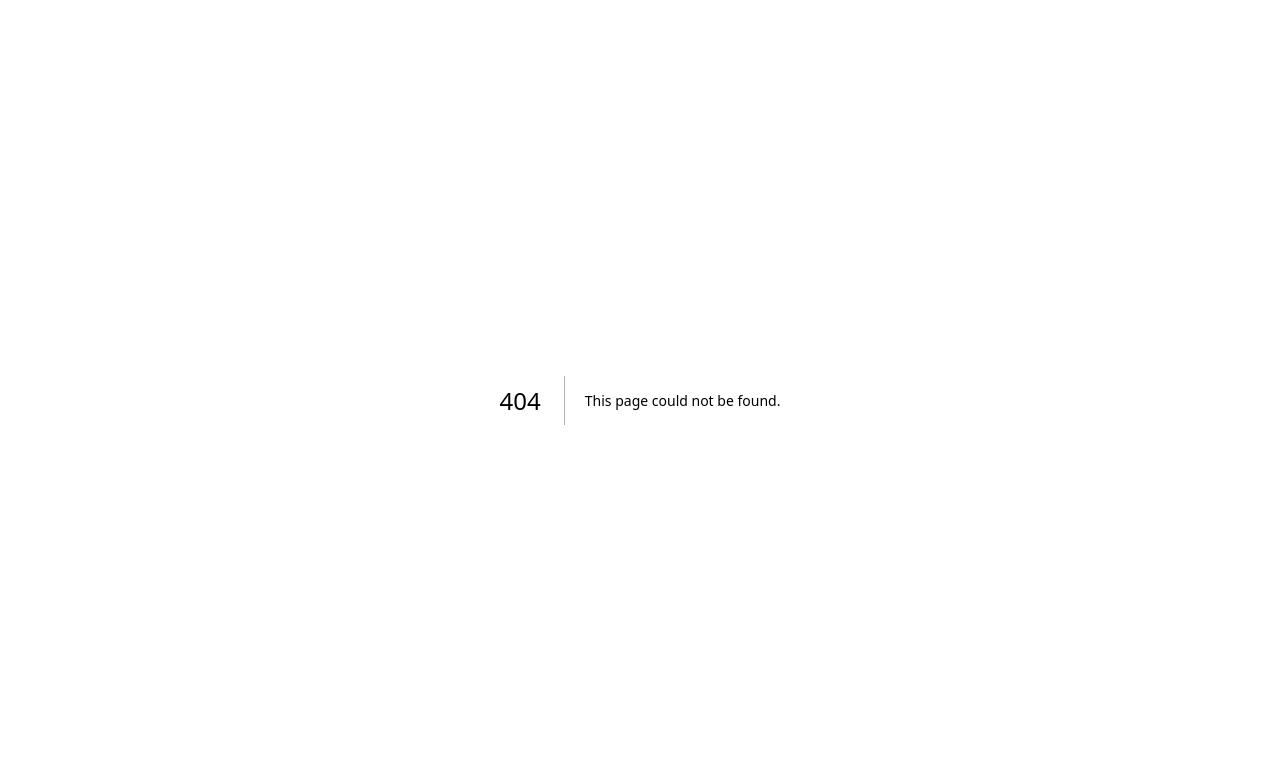
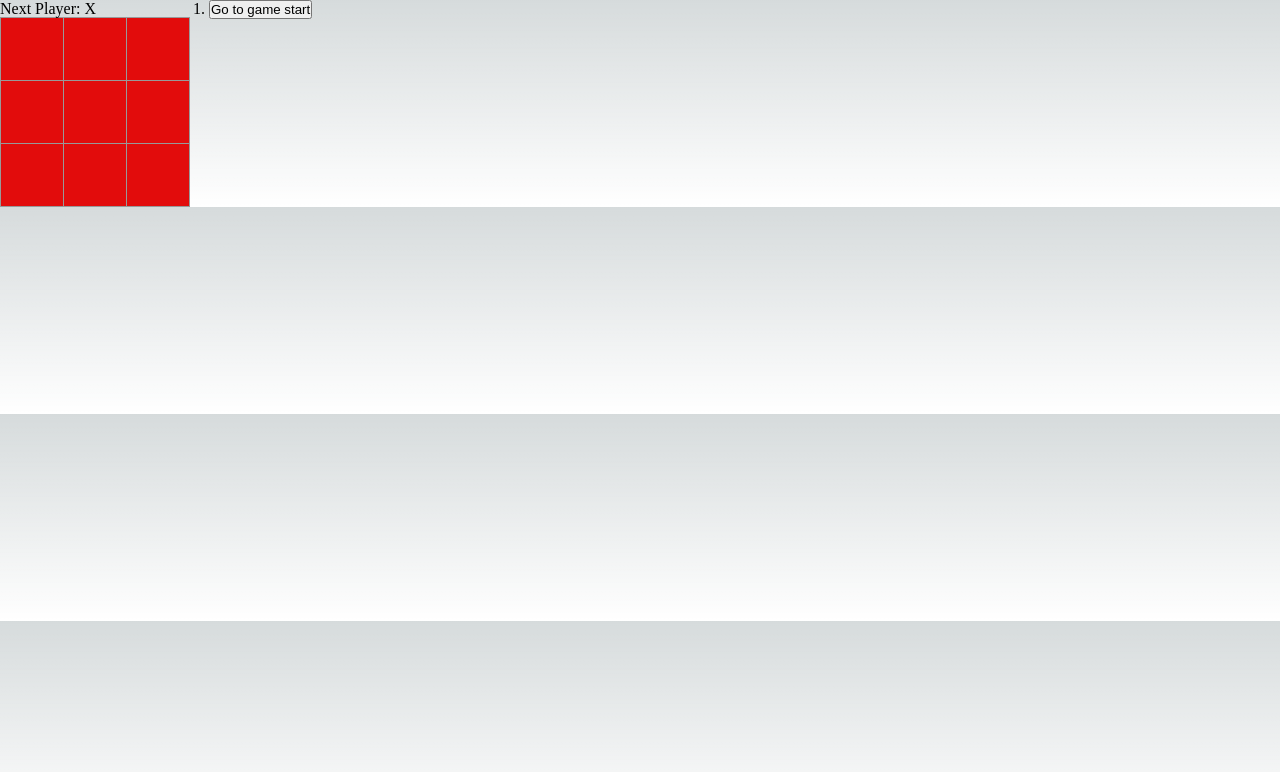
Before and after one commit to cherryshek-1014/react-projects, a Next.js app: page /tutorial/tic_tac_toe in a window 1280 px wide. Before the commit this address had no page. Shown: the top 772 px of the page. Built offline with nearby package versions, Linux system fonts and the light colour scheme.

Commit message:
add exisitng project files to Git

```diff
--- /dev/null
+++ b/pages/tutorial/tic_tac_toe.tsx
@@ -0,0 +1,122 @@
+import styles from '>>/styles/Home.module.css'
+import next from 'next';
+import { useState } from 'react'
+import { consumers } from 'stream';
+
+function Square({ value, onSquareClick }) {
+    return (
+        <button className={styles.square} onClick={onSquareClick}>
+            {value}</button>
+    );
+}
+
+
+function Board({ xIsNext, squares, onPlay }) {
+    function handleClick(i) {
+        if (squares[i] || calculateWinner(squares)) {
+            return;
+        }
+        const nextSquares = squares.slice();
+        if (xIsNext) {
+            nextSquares[i] = "X"
+        } else {
+            nextSquares[i] = "O"
+        }
+        onPlay(nextSquares)
+    }
+
+    const winner = calculateWinner(squares);
+    let status;
+    if (winner) {
+        status = "Winner: " + winner;
+    } else {
+        status = "Next Player: " + (xIsNext ? "X" : "O")
+    }
+
+    return (
+        <>
+            <div className='status'>{status}</div>
+            <div className={styles['board-row']}>
+                <Square value={squares[0]} onSquareClick={() => handleClick(0)} />
+                <Square value={squares[1]} onSquareClick={() => handleClick(1)} />
+                <Square value={squares[2]} onSquareClick={() => handleClick(2)} />
+            </div>
+
+            <div className={styles['board-row']}>
+                <Square value={squares[3]} onSquareClick={() => handleClick(3)} />
+                <Square value={squares[4]} onSquareClick={() => handleClick(4)} />
+                <Square value={squares[5]} onSquareClick={() => handleClick(5)} />
+            </div>
+
+            <div className={styles['board-row']}>
+                <Square value={squares[6]} onSquareClick={() => handleClick(6)} />
+                <Square value={squares[7]} onSquareClick={() => handleClick(7)} />
+                <Square value={squares[8]} onSquareClick={() => handleClick(8)} />
+            </div>
+        </>
+    );
+}
+
+function calculateWinner(squares) {
+    const lines = [
+        [0, 1, 2],
+        [3, 4, 5],
+        [6, 7, 8],
+        [0, 3, 6],
+        [1, 4, 7],
+        [2, 5, 8],
+        [0, 4, 8],
+        [2, 4, 6]
+    ];
+    for (let i = 0; i < lines.length; i++) {
+        const [a, b, c] = lines[i];
+        if (squares[a] && squares[a] === squares[b] && squares[b] === squares[c] && squares[c]) {
+            return squares[a];
+        }
+    }
+    return null;
+}
+
+export default function Game() {
+    const [history, setHistory] = useState([Array(9).fill(null)]);
+    const [currentMove, setCurrentMove] = useState(0)
+    const xIsNext = currentMove % 2 === 0
+    const currentSquares = history[currentMove];
+
+    function handlePlay(nextSquares) {
+        const nextHistory = [...history.slice(0, currentMove + 1), nextSquares];
+        setHistory(nextHistory);
+        setCurrentMove(nextHistory.length - 1);
+    }
+
+    function jumpTo(nextMove) {
+        setCurrentMove(nextMove);
+    }
+
+    const moves = history.map((squares, move) => {
+        let description;
+        // console.log(move + "move")
+        if (move > 0) {
+            description = 'Go to move #' + move;
+        } else {
+            description = 'Go to game start';
+        }
+        return (
+            <li key={move}>
+                <button onClick={() => jumpTo(move)}>{description}</button>
+            </li>
+        )
+    })
+    console.log(history)
+    return (
+        <div className={styles.game}>
+            <div className={styles['game-board']}>
+                <Board xIsNext={xIsNext} squares={currentSquares} onPlay={handlePlay} />
+            </div>
+            <div className={styles['game-info']}>
+                <ol>{moves}</ol>
+            </div>
+        </div>
+    )
+
+}
--- a/styles/Home.module.css
+++ b/styles/Home.module.css
@@ -143,11 +143,9 @@
   inset: 0;
   padding: 1px;
   border-radius: var(--border-radius);
-  background: linear-gradient(
-    to bottom right,
-    rgba(var(--tile-start-rgb), 1),
-    rgba(var(--tile-end-rgb), 1)
-  );
+  background: linear-gradient(to bottom right,
+      rgba(var(--tile-start-rgb), 1),
+      rgba(var(--tile-end-rgb), 1));
   background-clip: content-box;
 }
 
@@ -226,11 +224,9 @@
     border-radius: 0;
     border: none;
     border-bottom: 1px solid rgba(var(--callout-border-rgb), 0.25);
-    background: linear-gradient(
-      to bottom,
-      rgba(var(--background-start-rgb), 1),
-      rgba(var(--callout-rgb), 0.5)
-    );
+    background: linear-gradient(to bottom,
+        rgba(var(--background-start-rgb), 1),
+        rgba(var(--callout-rgb), 0.5));
     background-clip: padding-box;
     backdrop-filter: blur(24px);
   }
@@ -241,11 +237,9 @@
     inset: auto 0 0;
     padding: 2rem;
     height: 200px;
-    background: linear-gradient(
-      to bottom,
-      transparent 0%,
-      rgb(var(--background-end-rgb)) 40%
-    );
+    background: linear-gradient(to bottom,
+        transparent 0%,
+        rgb(var(--background-end-rgb)) 40%);
     z-index: 1;
   }
 }
@@ -272,7 +266,41 @@
   from {
     transform: rotate(360deg);
   }
+
   to {
     transform: rotate(0deg);
   }
 }
+
+.square {
+  background: rgb(226, 12, 12);
+  border: 1px solid #999;
+  float: left;
+  font-size: 32px;
+  line-height: 34px;
+  margin-right: -1px;
+  margin-top: -1px;
+  padding: 0;
+  text-align: center;
+  height: 64px;
+  width: 64px;
+}
+
+.board-row:after {
+  clear: both;
+  content: '';
+  display: table;
+}
+
+.status {
+  margin-bottom: 10px;
+}
+
+.game {
+  display: flex;
+  flex-direction: row;
+}
+
+.game-info {
+  margin-left: 20px;
+}
--- a/styles/globals.css
+++ b/styles/globals.css
@@ -9,30 +9,24 @@
   --background-start-rgb: 214, 219, 220;
   --background-end-rgb: 255, 255, 255;
 
-  --primary-glow: conic-gradient(
-    from 180deg at 50% 50%,
+  --primary-glow: conic-gradient(from 180deg at 50% 50%,
       #16abff33 0deg,
       #0885ff33 55deg,
       #54d6ff33 120deg,
       #0071ff33 160deg,
-    transparent 360deg
-  );
-  --secondary-glow: radial-gradient(
-    rgba(255, 255, 255, 1),
-    rgba(255, 255, 255, 0)
-  );
+      transparent 360deg);
+  --secondary-glow: radial-gradient(rgba(255, 255, 255, 1),
+      rgba(255, 255, 255, 0));
 
   --tile-start-rgb: 239, 245, 249;
   --tile-end-rgb: 228, 232, 233;
-  --tile-border: conic-gradient(
-    #00000080,
+  --tile-border: conic-gradient(#00000080,
       #00000040,
       #00000030,
       #00000020,
       #00000010,
       #00000010,
-    #00000080
-  );
+      #00000080);
 
   --callout-rgb: 238, 240, 241;
   --callout-border-rgb: 172, 175, 176;
@@ -47,24 +41,20 @@
     --background-end-rgb: 0, 0, 0;
 
     --primary-glow: radial-gradient(rgba(1, 65, 255, 0.4), rgba(1, 65, 255, 0));
-    --secondary-glow: linear-gradient(
-      to bottom right,
+    --secondary-glow: linear-gradient(to bottom right,
         rgba(1, 65, 255, 0),
         rgba(1, 65, 255, 0),
-      rgba(1, 65, 255, 0.3)
-    );
+        rgba(1, 65, 255, 0.3));
 
     --tile-start-rgb: 2, 13, 46;
     --tile-end-rgb: 2, 5, 19;
-    --tile-border: conic-gradient(
-      #ffffff80,
+    --tile-border: conic-gradient(#ffffff80,
         #ffffff40,
         #ffffff30,
         #ffffff20,
         #ffffff10,
         #ffffff10,
-      #ffffff80
-    );
+        #ffffff80);
 
     --callout-rgb: 20, 20, 20;
     --callout-border-rgb: 108, 108, 108;
@@ -87,12 +77,9 @@ body {
 
 body {
   color: rgb(var(--foreground-rgb));
-  background: linear-gradient(
-      to bottom,
+  background: linear-gradient(to bottom,
       transparent,
-      rgb(var(--background-end-rgb))
-    )
-    rgb(var(--background-start-rgb));
+      rgb(var(--background-end-rgb))) rgb(var(--background-start-rgb));
 }
 
 a {
@@ -105,3 +92,18 @@ a {
     color-scheme: dark;
   }
 }
+
+.square {
+  background: #fff;
+  border: 1px solid #999;
+  float: left;
+  font-size: 24px;
+  font-weight: bold;
+  line-height: 34px;
+  height: 34px;
+  margin-right: -1px;
+  margin-top: -1px;
+  padding: 0;
+  text-align: center;
+  width: 34px;
+}
```
Lines whose indentation alone changed are shown as unchanged.
